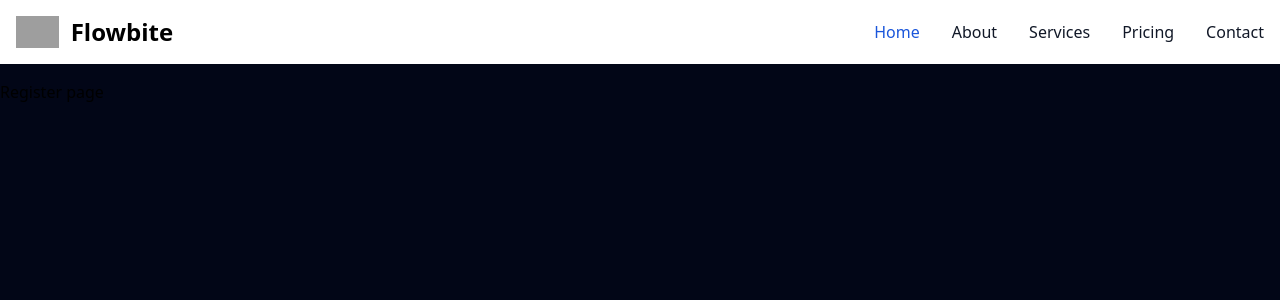
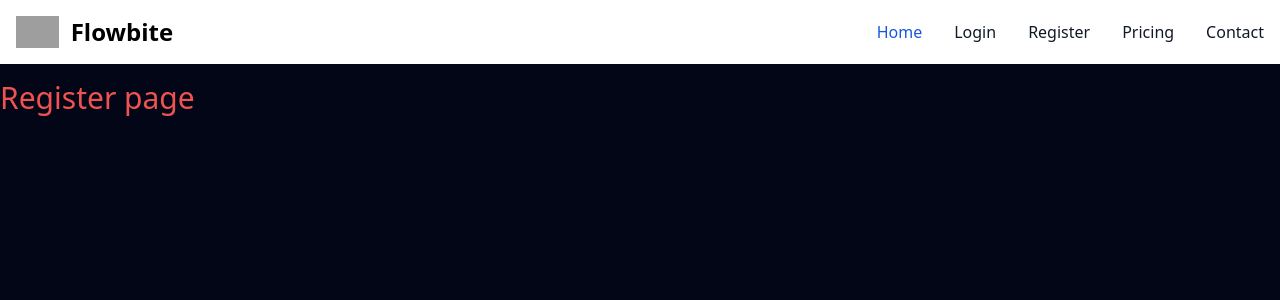
Before and after one commit to brdywltn/ML-A-A-S, a Django app: page /register/ in a window 1280 px wide. Shown: the top 300 px of the page. Run offline with Django 5.2, Linux system fonts and the light colour scheme; style sheets or scripts are compiled from the project's sources; some libraries are stand-ins or nearby versions; grey boxes are pictures that could not be loaded.

Commit message:
Add correct urls for login/register to navbar

```diff
--- a/myproject/myapp/templates/_base.html
+++ b/myproject/myapp/templates/_base.html
@@ -69,16 +69,16 @@
             </li>
             <li>
               <a
-                href="#"
+                href="{% url 'login' %}"
                 class="block py-2 px-3 text-gray-900 rounded hover:bg-gray-100 md:hover:bg-transparent md:border-0 md:hover:text-blue-700 md:p-0 dark:text-white md:dark:hover:text-blue-500 dark:hover:bg-gray-700 dark:hover:text-white md:dark:hover:bg-transparent"
-                >About</a
+                >Login</a
               >
             </li>
             <li>
               <a
-                href="#"
+                href="{% url 'register' %}"
                 class="block py-2 px-3 text-gray-900 rounded hover:bg-gray-100 md:hover:bg-transparent md:border-0 md:hover:text-blue-700 md:p-0 dark:text-white md:dark:hover:text-blue-500 dark:hover:bg-gray-700 dark:hover:text-white md:dark:hover:bg-transparent"
-                >Services</a
+                >Register</a
               >
             </li>
             <li>
--- a/myproject/myapp/templates/login.html
+++ b/myproject/myapp/templates/login.html
@@ -1,3 +1,3 @@
 {% extends "_base.html"%}{% block content %}
-<h1>Login page</h1>
+<h1 class="text-3xl text-red-500">Login page</h1>
 {% endblock content%}
--- a/myproject/myapp/templates/register.html
+++ b/myproject/myapp/templates/register.html
@@ -1,3 +1,3 @@
 {% extends "_base.html"%}{% block content %}
-<h1>Register page</h1>
+<h1 class="text-3xl text-red-500">Register page</h1>
 {% endblock content%}
```
